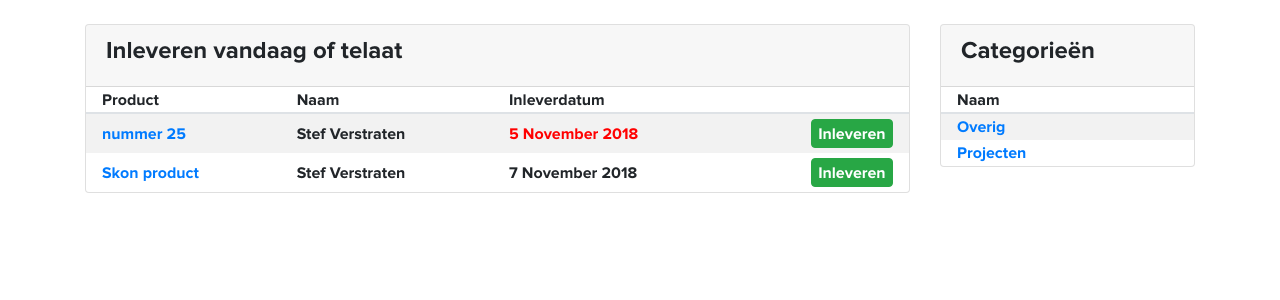
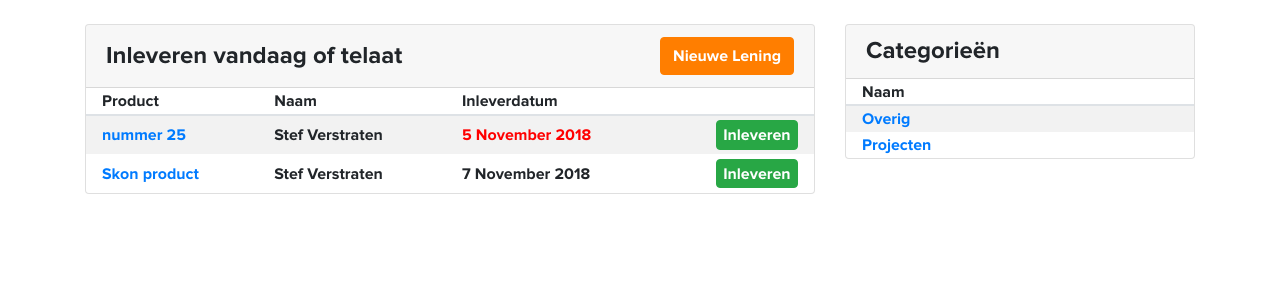
Before and after one commit to GijsVogels98/AtelierOpdracht, a CodeIgniter app: page /AtelierOpdracht/ in a window 1280 px wide. Shown: the part 56-356 px from the top of the page. Run offline with CodeIgniter, Linux system fonts and the light colour scheme; data comes from the database, SQL or seed files in the repository; some libraries are stand-ins or nearby versions.

Commit message:
Update application/views/pages/home.php

```diff
--- a/application/views/pages/home.php
+++ b/application/views/pages/home.php
@@ -1,8 +1,9 @@
 <div class="row">
-	<div class="col-md-9">
+	<div class="col-md-8">
 		<div class="card mb-4" id="products">
 			<div class="card-header d-flex justify-content-between align-items-center">
-				<h4>Inleveren vandaag of telaat</h4>
+				<h4 class="mb-0">Inleveren vandaag of telaat</h4>
+				<a href="<?php echo base_url(); ?>lenen/nieuw" class="btn btn-primary">Nieuwe Lening</a>
 			</div>
 			<div class="table-responsive">
 				<table class="table card-table mb-0 table-striped">
@@ -101,10 +102,10 @@
 			</div>
 		</div>
 	</div>
-	<div class="col-md-3">
+	<div class="col-md-4">
 		<div class="card mb-4" id="products">
 			<div class="card-header d-flex justify-content-between align-items-center">
-				<h4>Categorieën</h4>
+				<h4 class="mb-0">Categorieën</h4>
 			</div>
 			<div class="table-responsive">
 				<table class="table card-table mb-0 table-striped">
```
